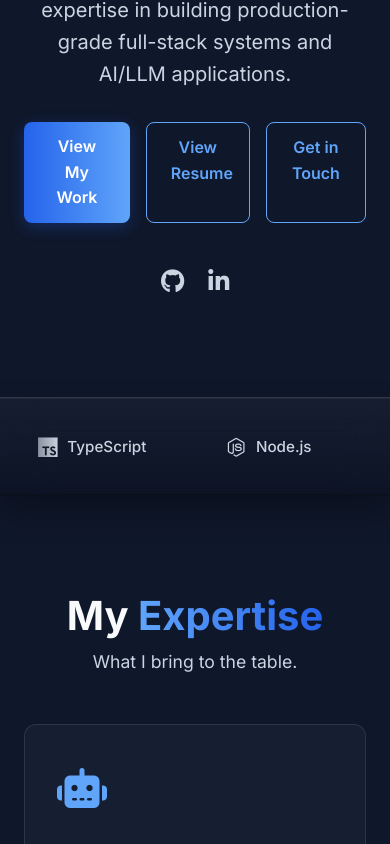
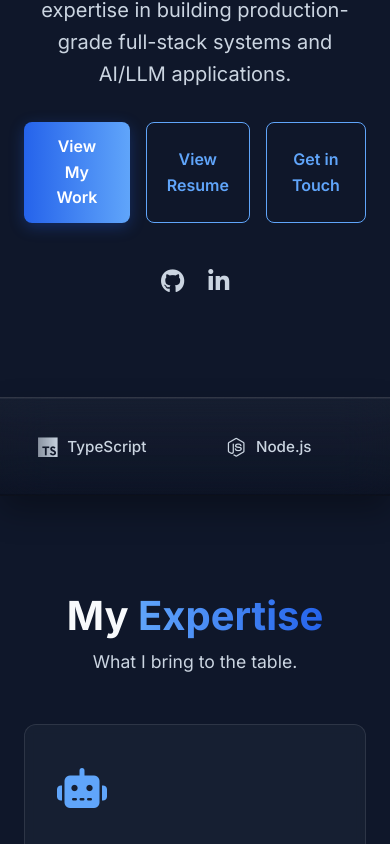
Before and after one commit to geekwhocode/Portfolio, a Next.js app: page / in a window 390 px wide. Shown: the part 880-1724 px from the top of the page. Built offline with nearby package versions, Linux system fonts and the light colour scheme.

Commit message:
style: fix vertical centering of button text on mobile

```diff
--- a/src/app/globals.css
+++ b/src/app/globals.css
@@ -60,7 +60,9 @@ h1, h2, h3, h4, h5 {
 
 /* ================= Components ================= */
 .btn {
-    display: inline-block;
+    display: inline-flex;
+    justify-content: center;
+    align-items: center;
     padding: 0.75rem 1.5rem;
     border-radius: 8px;
     font-weight: 600;
```
